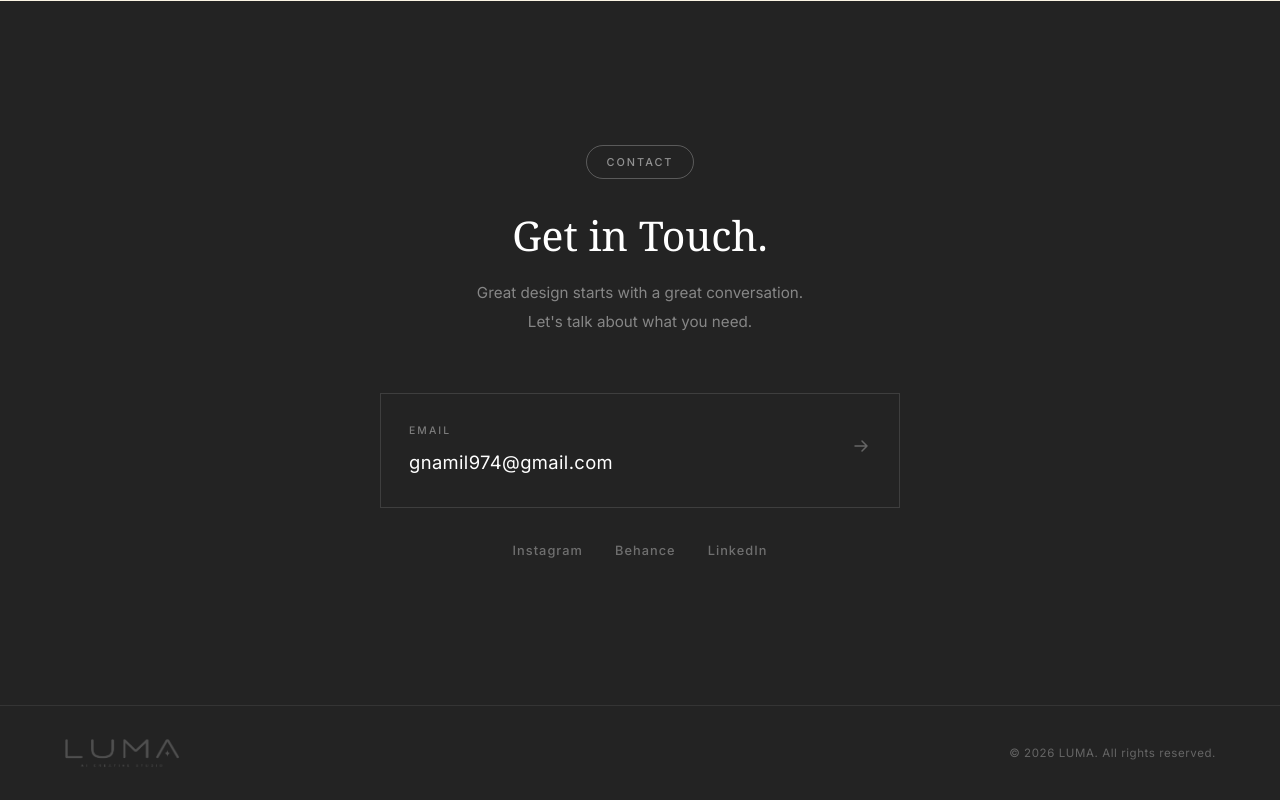
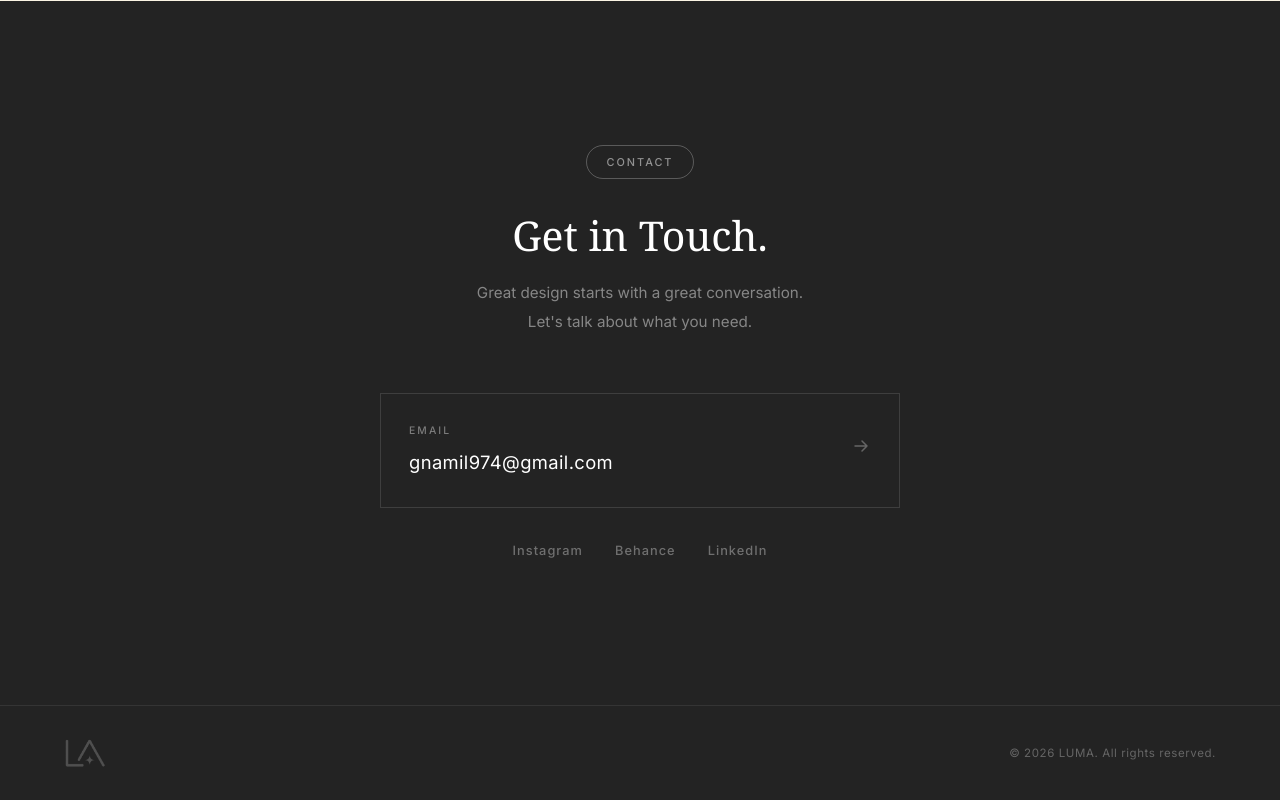
Before and after one commit to gnamil974-alt/portfolio, a Vue app: page / in a window 1280 px wide. Shown: the part 3333-4133 px from the top of the page. Built offline with nearby package versions, Linux system fonts and the light colour scheme; a web font is replaced by a local one.

Commit message:
fix: footer 로고 footer_logo.png로 교체

```diff
--- a/src/components/layout/AppFooter.vue
+++ b/src/components/layout/AppFooter.vue
@@ -1,7 +1,7 @@
 <template>
   <footer class="footer">
     <div class="container footer-inner">
-      <img src="../../assets/luma_logo_png.png" alt="Luma" class="footer-logo" />
+      <img src="../../assets/footer_logo.png" alt="Luma" class="footer-logo" />
       <p class="footer-copy">© {{ year }} LUMA. All rights reserved.</p>
     </div>
   </footer>
```
Also changed, not shown: src/assets/footer_logo.png (added).
